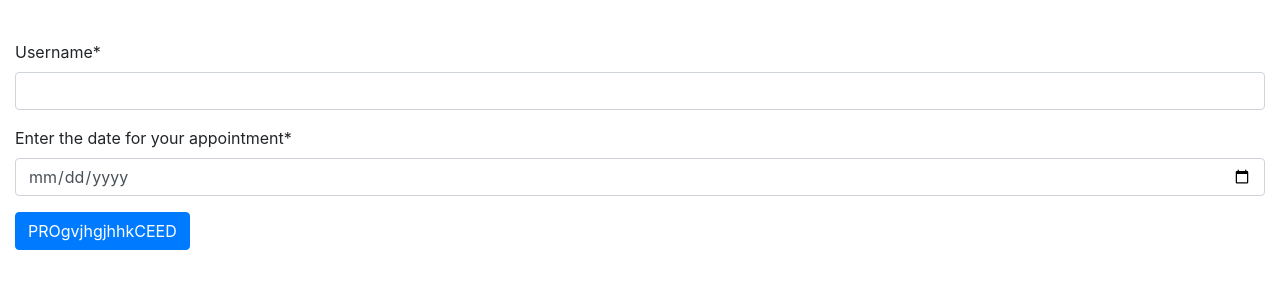
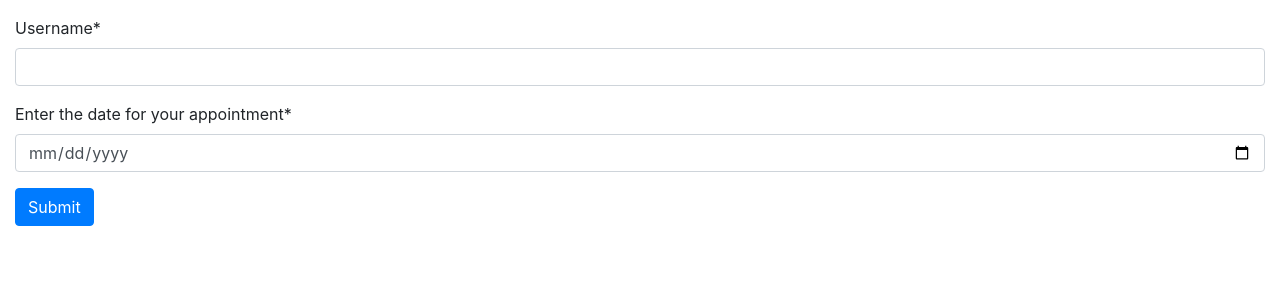
Before and after one commit to crazyadeveloper/HealthcareManagement, a Flask app: template templates/appt_pt.html in a window 1280 px wide. Shown: the part 299-588 px from the top of the page. Run offline with Flask 2, Linux system fonts and the light colour scheme; tables that the repository leaves empty or names only in its code hold one stand-in row (values such as "Sample post"); the template is opened without the code that fills it: values that come from a table or form of the project are taken from there, most other values are stand-ins (such as "Sample title", 1, 10 or a date in 2020); some libraries are stand-ins or nearby versions.

Commit message:
Update appt_pt.html

```diff
--- a/templates/appt_pt.html
+++ b/templates/appt_pt.html
@@ -33,12 +33,10 @@ tr:nth-child(even) {
   <div class="col-12 container-fluid">
 <br>
 <br>
- {% include 'includes/_flashhelpers.html' %}
-
 
 <h3>Choose the area of Specialization</h3>
 {% from "includes/_formhelpers.html" import render_field %}
-    <form action="/makeappt/<username>" method="POST" enctype="multipart/form-data" class="add-j">
+    <form action="/makeappt/{{ username }}" method="POST" enctype="multipart/form-data" class="add-j">
       <dl>
        <dd><select name="spec" id="mySelect">
         {% for j in tot %}
@@ -76,9 +74,9 @@ tr:nth-child(even) {
       {% endif %}
       </tbody>
   </table>
-  {% include 'includes/_flashhelpers.html' %}
-<br>{% from "includes/_formhelpers.html" import render_field %}
-<form method="POST" action="/makeappt/<username>">
+  <!-- {% include 'includes/_flashhelpers.html' %} -- >
+<br> <!-- {% from "includes/_formhelpers.html" import render_field %} -->
+<form method="POST" action="" class="kkk">
 
   <div class="form-group">
       {{render_field(form.usernae, class_="form-control")}}
@@ -86,9 +84,9 @@ tr:nth-child(even) {
      <div class="form-group">
       {{render_field(form.startdate, class_="form-control")}}
     </div>
-    <div><input type=submit class="btn btn-primary" value="PROgvjhgjhhkCEED"></div>
+    <div><input type=submit class="btn btn-primary" value="Submit"></div>
+    <div> {% include 'includes/_flashhelpers.html' %} </div>
 
-    <!--<a href="/pbook"> <button type="button" class="btn btn-primary"><span class="glyphicon glyphicon-user"></span>BOOK APPOINTMENT</button> </a>-->
 
   </form>
 <br>
```
Lines whose indentation alone changed are shown as unchanged.
